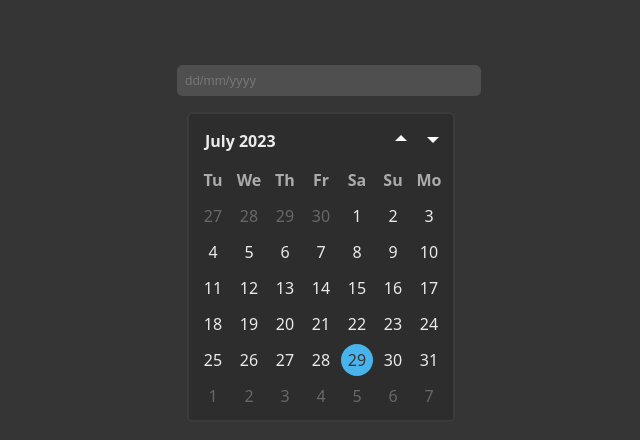
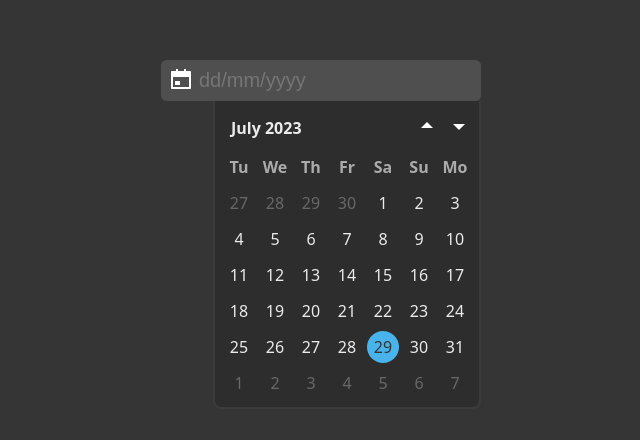
Before and after one commit to himanshupal/160, a SvelteKit app: page / in a window 1280 px wide. Shown: the part 180-620 px from the top of the page, without its empty margins (319-959 px from the left). Built offline with nearby package versions, Linux system fonts and the light colour scheme.

Commit message:
All selections working

```diff
--- a/src/routes/+page.svelte
+++ b/src/routes/+page.svelte
@@ -1,44 +1,33 @@
 <script lang="ts">
 	import { dayOffset, days, months, yearsRange } from '$lib/config';
+	import calendarIcon from '$lib/icons/calendar.svg';
 	import downIcon from '$lib/icons/down.svg';
 	import upIcon from '$lib/icons/up.svg';
 	import dayjs from 'dayjs';
 
-	interface IDateValue {
+	interface ICellValue {
+		text: string | number;
 		active: boolean;
 		value: number;
 	}
 
-	interface IMonthValue extends IDateValue {
-		text: string;
-	}
-
 	const d = dayjs();
 
-	let slicedMonthList: IMonthValue[][];
-	let slicedYearList: IDateValue[][];
-	let slicedDateList: IDateValue[][];
+	let slicedDateList: ICellValue[][];
+	let slicedMonthList: ICellValue[][];
+	let slicedYearList: ICellValue[][];
 
 	let selectionStage: 0 | 1 | 2 = 0;
 	let currentMonth = d.month();
-	let currentYear = d.year();
 	let currentDate = d.date();
 	let datePickerOpen = true;
-
-	const selected = {
-		year: currentYear,
-		month: currentMonth,
-		date: currentDate
-	};
+	let selected = dayjs();
 
 	/////////////////// Reactive values below this ///////////////////
 
-	$: {
-		const yearDiff = Math.floor((currentMonth - 12) / 12) + 1;
-		currentYear = d.year(d.year() + yearDiff).year();
-	}
-
+	$: currentYear = d.month(currentMonth).year();
 	$: farthestYearInPast = d.year() - yearsRange;
+	$: isActiveMonth = !((currentMonth % 12) - selected.month());
 	$: weekdays = dayOffset ? [...days.slice(dayOffset), ...days.slice(0, dayOffset)] : days;
 
 	$: decadeRange = (() => {
@@ -51,7 +40,7 @@
 
 	$: {
 		const start = currentYear - d.year();
-		const monthsList: IMonthValue[] = [
+		const monthsList: ICellValue[] = [
 			...months.map((value, i) => ({
 				active: true,
 				value: i + start * 12,
@@ -69,17 +58,19 @@
 	$: {
 		const { start, end } = decadeRange;
 		let startIndex = (start - farthestYearInPast) % 4;
-		let yearsList: IDateValue[] = [
+		let yearsList: ICellValue[] = [
 			...Array.from({ length: startIndex }, (_, i) => ({
 				active: false,
+				text: start - (i + 1),
 				value: start - (i + 1)
 			})).reverse(),
-			...Array.from({ length: 10 }, (_, i) => ({ active: true, value: start + i }))
+			...Array.from({ length: 10 }, (_, i) => ({ active: true, value: start + i, text: start + i }))
 		];
 		yearsList = [
 			...yearsList,
 			...Array.from({ length: 16 - yearsList.length }, (_, i) => ({
 				active: false,
+				text: end + (i + 1),
 				value: end + (i + 1)
 			}))
 		];
@@ -90,7 +81,7 @@
 		const daysInMonth = d.month(currentMonth).daysInMonth();
 		const startAt = d.month(currentMonth).set('date', 1).day();
 		const daysInPreviousMonth = d.month(currentMonth - 1).daysInMonth();
-		let dateList: IDateValue[] = [
+		let dateList: ICellValue[] = [
 			...Array.from(
 				{
 					length: (() => {
@@ -99,16 +90,22 @@
 					})()
 				},
 				(_, i) => ({
-					value: daysInPreviousMonth - i,
+					value: -i,
+					text: daysInPreviousMonth - i,
 					active: false
 				})
 			).reverse(),
-			...Array.from({ length: daysInMonth }, (_, i) => ({ value: i + 1, active: true }))
+			...Array.from({ length: daysInMonth }, (_, i) => ({
+				value: i + 1,
+				text: i + 1,
+				active: true
+			}))
 		];
 		dateList = [
 			...dateList,
 			...Array.from({ length: 42 - dateList.length }, (_, i) => ({
-				value: i + 1,
+				value: daysInMonth + i + 1,
+				text: i + 1,
 				active: false
 			}))
 		];
@@ -149,19 +146,32 @@
 
 	const setCurrentYear = (value: number) => (e: MouseEvent) => {
 		currentMonth += (value - currentYear) * 12;
-		selected.year = value;
 		selectionStage -= 1;
 	};
 
 	const setCurrentMonth = (value: number) => (e: MouseEvent) => {
 		currentMonth = value;
-		selected.month = value;
 		selectionStage -= 1;
 	};
 
-	const setCurrentDate = (value: number) => (e: MouseEvent) => {
-		currentDate = value;
-		selected.date = currentDate;
+	const setCurrentDate = (value: number, isActive: boolean) => (e: MouseEvent) => {
+		if (isActive) {
+			// Date selected is from current month
+			currentDate = value;
+		} else if (value > 0) {
+			// Date selected is from next month
+			const daysInMonth = d.month(currentMonth).daysInMonth();
+			currentMonth += 1;
+			currentDate = value - daysInMonth;
+		} else {
+			// Date selected is from previous month
+			currentMonth -= 1;
+			const daysInMonth = d.month(currentMonth).daysInMonth();
+			currentDate = daysInMonth + value;
+		}
+
+		// No need to explicitly set years since months already have that difference accounted for
+		selected = dayjs().month(currentMonth).date(currentDate);
 	};
 </script>
 
@@ -181,7 +191,10 @@
 
 <div class="container">
 	<form class="content">
-		<input type="text" placeholder="dd/mm/yyyy" on:click={toggleDatePicker} class="date-input" />
+		<label for="dateinput" class="date-input__container">
+			<img src={calendarIcon} alt="i" width="24px" height="24px" />
+			<input type="text" placeholder="dd/mm/yyyy" on:click={toggleDatePicker} class="date-input" />
+		</label>
 
 		{#if datePickerOpen}
 			<div class="datepicker">
@@ -221,10 +234,10 @@
 									role="none"
 									class="datepicker__cell"
 									class:active={date.active}
-									on:click={setCurrentDate(date.value)}
-									class:selected={date.value === selected.date && date.active}
+									on:click={setCurrentDate(date.value, date.active)}
+									class:selected={isActiveMonth && date.active && date.value === selected.date()}
 								>
-									{date.value}
+									{date.text}
 								</div>
 							{/each}
 						</div>
@@ -237,7 +250,7 @@
 									role="none"
 									class="datepicker__cell lg"
 									class:active={month.active}
-									class:selected={month.value === selected.month && month.active}
+									class:selected={month.value === selected.month() && month.active}
 									on:click={setCurrentMonth(month.value)}
 								>
 									{month.text}
@@ -253,10 +266,10 @@
 									role="none"
 									class="datepicker__cell lg"
 									class:active={year.active}
-									class:selected={year.value === selected.year && year.active}
+									class:selected={year.value === selected.year() && year.active}
 									on:click={setCurrentYear(year.value)}
 								>
-									{year.value}
+									{year.text}
 								</div>
 							{/each}
 						</div>
@@ -290,22 +303,30 @@
 	}
 
 	.date-input {
-		background-color: lighten($background-primary, 10%);
-		border-radius: 0.35rem;
+		background-color: transparent;
+		max-width: max-content;
+		font-size: 1.25rem;
 		min-width: 17rem;
-		padding: 0.5rem;
 		color: white;
 		border: none;
 		outline: none;
 		width: 100%;
 		flex: 2;
+
+		&__container {
+			background-color: lighten($background-primary, 10%);
+			border-radius: 0.35rem;
+			align-items: center;
+			padding: 0.5rem;
+			display: flex;
+			gap: 0.25rem;
+		}
 	}
 
 	.datepicker {
 		position: absolute;
-		top: calc(100% + 1rem);
-		left: 50%;
-		transform: translateX(-50%);
+		top: 100%;
+		right: 0%;
 
 		gap: 0.25rem;
 		display: flex;
@@ -316,8 +337,11 @@
 
 		color: $text-color-primary;
 		padding: 0.5rem;
-		border-radius: 0.35rem;
+		border-radius: 0.5rem;
 		border: 2px solid lighten($background-primary, 2.5%);
+		border-top: 0;
+		border-top-left-radius: 0;
+		border-top-right-radius: 0;
 		background-color: darken($background-primary, 3%);
 
 		&__actions {
```
Also changed, not shown: src/lib/icons/calendar.svg (added).
